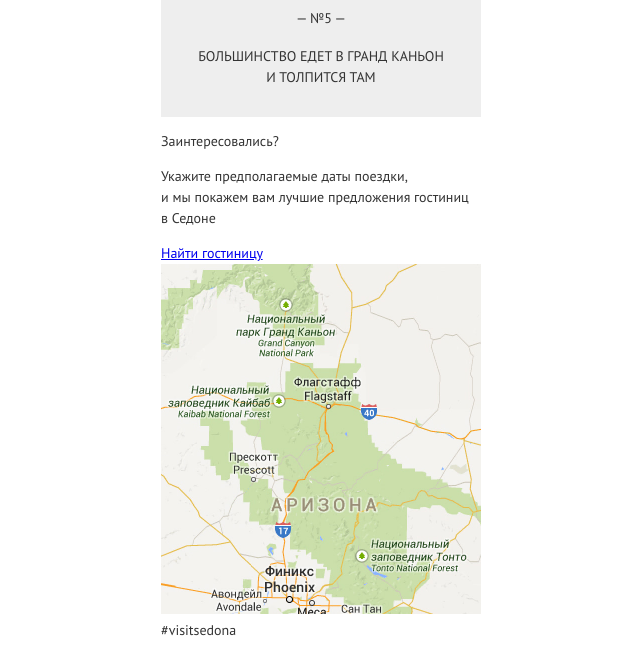
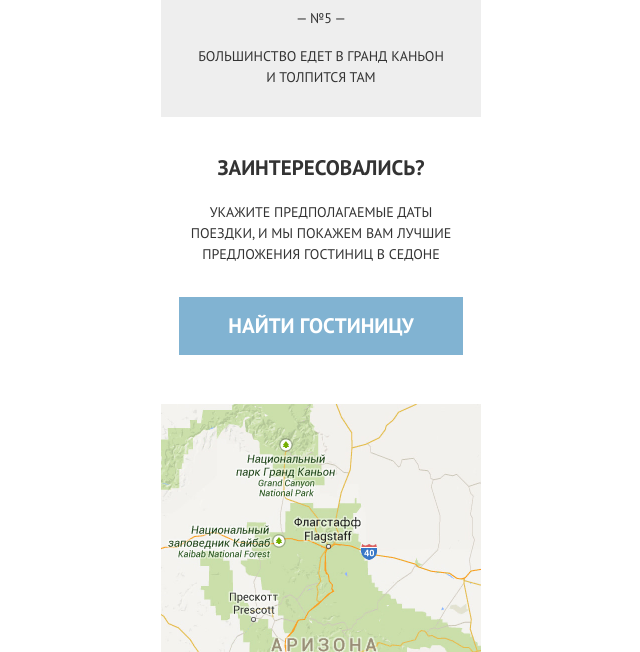
Before and after one commit to htmlacademy-adaptive/2075847-sedona-27, a website: page source/index.html in a window 1280 px wide. Shown: the part 2390-3042 px from the top of the page, without its empty margins (319-959 px from the left). Drawn offline with nearby package versions, Linux system fonts and the light colour scheme; files that its build step writes are made by us from their sources; files whose address does not match are found by name.

Commit message:
Добавил блок поиска гостинницы

```diff
--- a/source/index.html
+++ b/source/index.html
@@ -103,10 +103,12 @@
       </ol>
     </section>
     <section class="search-hotel">
-      <h2 class="visually-hidden">Поиск гостиницы.</h2>
-      <p class="search-hotel__title">Заинтересовались?</p>
-      <p class="search-hotel__text">Укажите предполагаемые даты поездки, и&nbsp;мы&nbsp;покажем вам лучшие предложения гостиниц в&nbsp;Седоне</p>
-      <a class="search-hotel__button" href="#">Найти гостиницу</a>
+      <div class="search-hotel__container">
+        <h2 class="visually-hidden">Поиск гостиницы.</h2>
+        <p class="search-hotel__title">Заинтересовались?</p>
+        <p class="search-hotel__text">Укажите предполагаемые даты поездки, и&nbsp;мы&nbsp;покажем вам лучшие предложения гостиниц в&nbsp;Седоне</p>
+        <a class="search-hotel__button" href="#">Найти гостиницу</a>
+      </div>
       <img class="search-hotel__image" src="img/main/map.jpg" width="320" height="350" alt="Карта месторасположения городка Седона.">
     </section>
   </main>
--- /dev/null
+++ b/source/less/blocks/search-hotel.less
@@ -0,0 +1,45 @@
+.search-hotel__container {
+  padding: 38px 18px 49px;
+  text-transform: uppercase;
+  text-align: center;
+  font-size: 21px;
+  line-height: 26px;
+}
+
+
+.search-hotel__title {
+  font-weight: 700;
+  margin: 0 0 21px 0;
+}
+
+.search-hotel__text {
+  font-size: 14px;
+  line-height: 21px;
+  margin-bottom: 32px;
+}
+
+.search-hotel__button {
+  font-weight: 700;
+  text-decoration: none;
+  text-transform: uppercase;
+  color: #ffffff;
+  background-color: #81B3D2;
+  display: block;
+  width: 100%;
+  padding-top: 16px;
+  padding-bottom: 16px;
+
+  &:hover {
+    background-color: #669EC0;
+  }
+
+  &:active {
+    background-color: #5496BD;
+    color: rgba(255, 255, 255, 0.3);
+  }
+
+  &:disabled {
+    background-color: #E5E5E5;
+    cursor: auto;
+  }
+}
--- a/source/less/style.less
+++ b/source/less/style.less
@@ -28,3 +28,4 @@ body {
 @import "blocks/fonts";
 @import "blocks/benefits";
 @import "blocks/subject";
+@import "blocks/search-hotel";
```
